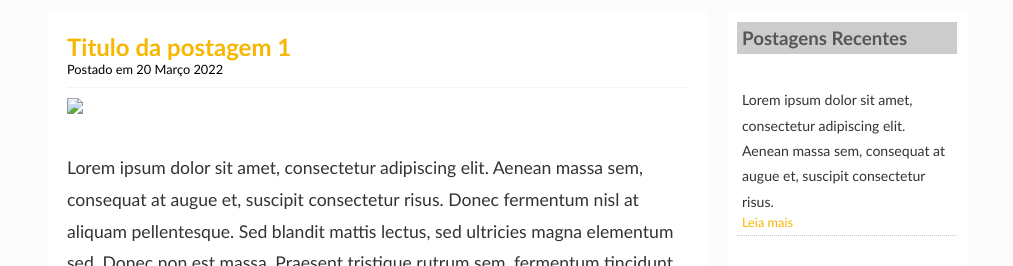
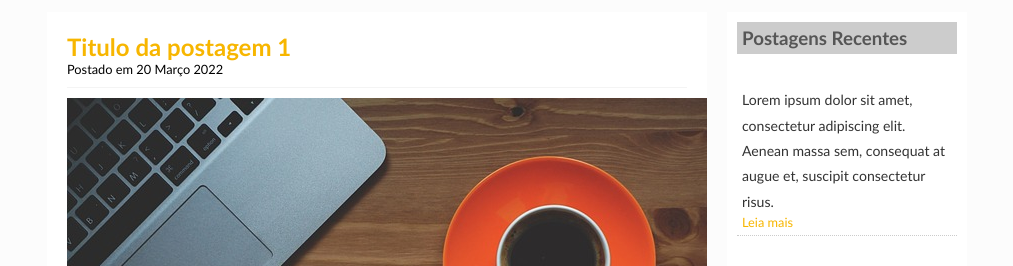
Before and after one commit to julombe/HTML5_CSS3, a plain HTML site: page index.html in a window 1280 px wide. Shown: the part 508-774 px from the top of the page, without its empty margins (133-1146 px from the left). Drawn offline with Linux system fonts and the light colour scheme.

Commit message:
Update file

```diff
--- a/index.html
+++ b/index.html
@@ -44,7 +44,7 @@
 			<div class="postagem">
 				<h2>Titulo da postagem 1</h2>
 				<span class="data-postagem">Postado em 20 Março 2022</span>
-				<img widht= 620px; src="Imagens/imagem1.jpg">
+				<img widht= 620px; src="assets/imagem1.jpg">
 				<p>
 					Lorem ipsum dolor sit amet, consectetur adipiscing elit. Aenean massa sem, consequat at augue et, suscipit consectetur risus. Donec fermentum nisl at aliquam pellentesque. Sed blandit mattis lectus, sed ultricies magna elementum sed. Donec non est massa. Praesent tristique rutrum sem, fermentum tincidunt risus ultricies in. Suspendisse eu viverra neque. Nulla facilisi. Praesent dapibus urna vel lacus porttitor congue. Fusce non rutrum nulla. Nullam porta blandit tellus sit amet pharetra. Mauris tincidunt justo sed justo semper, vel blandit magna varius. Mauris ultrices urna sit amet lorem sodales, ut semper enim pellentesque. Mauris libero dolor, malesuada suscipit nunc at, volutpat accumsan dui.
 				</p>
```
